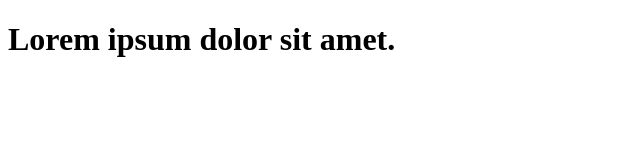
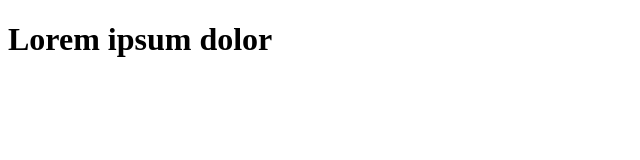
Before and after one commit to viktorshish/test2-git, a plain HTML site: page index.html in a window 1280 px wide. Shown: the whole page, without its empty margins (0-640 px from the left). Drawn offline with Linux system fonts and the light colour scheme.

Commit message:
delete bykwi

```diff
--- a/index.html
+++ b/index.html
@@ -8,7 +8,7 @@
 </head>
 <body>
     <h1>
-        Lorem ipsum dolor sit amet.
+        Lorem ipsum dolor
     </h1>
 </body>
 </html>
```
